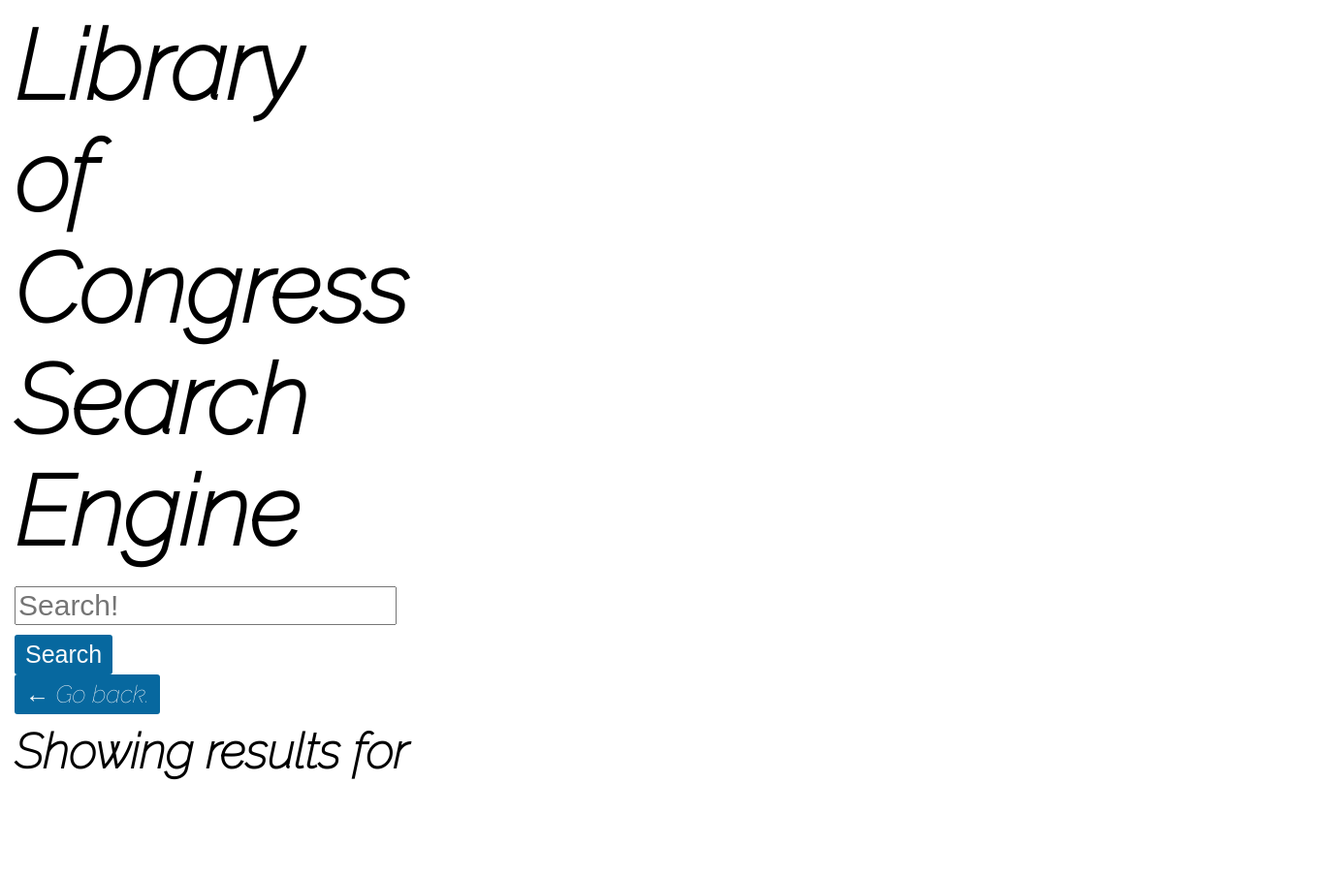
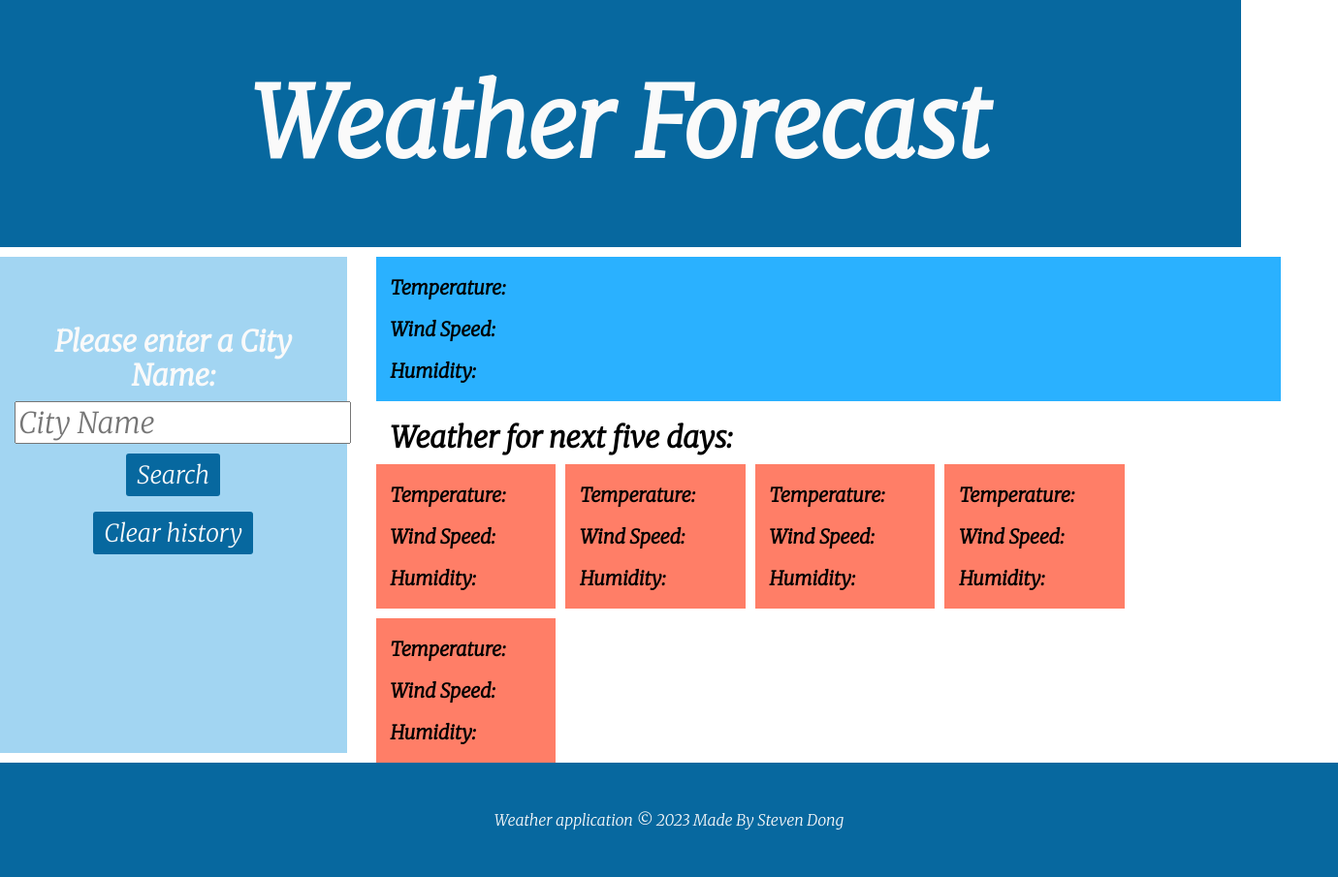
Before and after one commit to StevenDong2512/weather, a plain HTML site: page weather.html in a window 1280 px wide. Shown: the whole page at 97% size, 1380 px wide, since content can reach past the window. Before the commit the page ends 814 px from the top, so only its background shows below. Drawn offline with nearby package versions, Linux system fonts and the light colour scheme; a web font is replaced by a local one.

Commit message:
added style

```diff
--- a/Assets/reset.css
+++ b/Assets/reset.css
@@ -6,11 +6,10 @@
 }
 
 
-body {
+body, button, input{
     margin: 0;
     font-family: 'Gloock', serif;
     font-family: 'Merriweather', serif;
-    font-family: 'Raleway', sans-serif;
 }
 
 
@@ -23,11 +22,21 @@
     margin: 10px 0;
   }
 
-  h2 {
+ h2 {
     font-size: 50px;
     margin: 10px 0;
   }
+h3 {
+    font-weight: bold;
+    font-size: 30px;
+    margin: 0;
+  }
 
+p{
+  margin-top: 20px;
+  font-weight: bolder;
+    font-size: 20px;
+}
 .header {
     padding: 60px;
     text-align: center;
@@ -38,9 +47,11 @@
 
 .form{
     padding:70px;
-    width:100%;
     background-color: var(--lblue);
     color:var(--white);
+    margin-top: 10px;
+    margin-bottom: 10px;
+    margin-left: 15px;
 }
 
 .form-input{
--- a/Assets/style.css
+++ b/Assets/style.css
@@ -4,4 +4,23 @@
     --dblue:#07689F;
     --lblue:#A2D5F2;
     --orange:#FF7E67;
+    --mblue:#2ab1ff;
   }
+
+.forecast{
+  margin-left: 30px;
+}
+
+.forecastcurrent{
+  background-color: var(--mblue);
+  margin-top: 10px;
+  margin-bottom: 20px;
+  font-size: 20px;
+  font-weight: bold;
+}
+
+.forecastfuture{
+  background-color: var(--orange);
+  margin-right: 10px;
+  margin-top: 10px;
+}
--- a/weather.html
+++ b/weather.html
@@ -12,26 +12,91 @@
 </head>
 
 <body>
-        <div class="flex-row align-start align-stretch-md align-content-start align-content-stretch-md">
-            <div class="col-12 col-md-3">
-                <h1 class="text-primary">Library of Congress Search Engine</h1>
-                <form id="search-form">
-                    <input id="search-input" class="form-input" type="text" placeholder="Search!">
-                    <button class="btn btn-info btn-block">Search</button>
-                </form>
+    <!-- Header -->
+    <div class="header">
+        <h1>Weather Forecast</h1>
+    </div>
+    <!-- Search form -->
+    <div class="container displayflex ">
+        <div class="row">
+            <div class="col-sm-3 aligncentertext aligncenteritem form">
+                <h3> Please enter a City Name: </h3>
+                <form id="search-form" style="height:300px">
+                    <input id="search-input" class="form-input" type="text" placeholder="City Name">
+                    <button class="btn">Search</button>
+                    <!-- History section -->
+                    <ul class="list-group">
+                    </ul>
+                    <button class="btn" id="clear-history">Clear history</button>
 
-                <div id="search-history"></div>
-                <a href="./index.html" class="btn btn-block btn-danger">&larr; Go back.</a>
             </div>
-
-            <div class="col-12 col-md-9">
-                <h2>Showing results for <span id="result-text"></span></h2>
-                <div id="result-content"></div>
+            <div class="col-sm-8 aligncenteritem forecast">
+                <div class="row">
+                    <div class="col-sm-12 forecastcurrent" id="current">
+                        <h2 class="city-name" id="city"></h2>
+                        <p>Temperature:<span class="currentp" id="temperature"></span></p>
+                        <p>Wind Speed:<span class="currentp" id="wind-speed"></span></p>
+                        <p>Humidity:<span class="currentp" id="humidity"></span></p>
+                    </div>
+                    <div class="col-sm-12" id="future">
+                        <h3>Weather for next five days:</h3>
+                        <div class="row">
+                        <div class="col-sm-2 forecastfuture">
+                            <p id="future-date0"></p>
+                            <p id="future-image0"></p>
+                            <p>Temperature:<span id="future-temp0"></span></p>
+                            <p>Wind Speed:<span id="future-wind0"></span></p>
+                            <p>Humidity:<span id="future-hum0"></span></p>
+                        </div>
+                        <div class="col-sm-2 forecastfuture">
+                            <p id="future-date1"></p>
+                            <p id="future-image1"></p>
+                            <p>Temperature:<span id="future-temp1"></span></p>
+                            <p>Wind Speed:<span id="future-wind1"></span></p>
+                            <p>Humidity:<span id="future-hum1"></span></p>
+                        </div>
+                        <div class="col-sm-2 forecastfuture">
+                            <p id="future-date2"></p>
+                            <p id="future-image2"></p>
+                            <p>Temperature:<span id="future-temp2"></span></p>
+                            <p>Wind Speed:<span id="future-wind2"></span></p>
+                            <p>Humidity:<span id="future-hum2"></span></p>
+                        </div>
+                        <div class="col-sm-2 forecastfuture">
+                            <p id="future-date3"></p>
+                            <p id="future-image3"></p>
+                            <p>Temperature:<span id="future-temp3"></span></p>
+                            <p>Wind Speed:<span id="future-wind3"></span></p>
+                            <p>Humidity:<span id="future-hum3"></span></p>
+                        </div>
+                        <div class="col-sm-2 forecastfuture">
+                            <p id="future-date4"></p>
+                            <p id="future-image4"></p>
+                            <p>Temperature:<span id="future-temp4"></span></p>
+                            <p>Wind Speed:<span id="future-wind4"></span></p>
+                            <p>Humidity:<span id="future-hum4"></span></p>
+                        </div>
+                    </div>
+                    </div>
+                </div>
             </div>
         </div>
+    </div>
 
 
-        <script src="./JS/weather.js"></script>
-    </body>
+    <!-- Footer -->
+    <div class="footer aligncentertext">
+        Weather application &copy 2023
+        Made By <a href="https://github.com/StevenDong2512">
+            Steven Dong</a>
+    </div>
+</body>
+<script src="https://code.jquery.com/jquery-3.6.4.min.js"></script>
+<script src="https://cdn.jsdelivr.net/npm/bootstrap@5.3.0-alpha1/dist/js/bootstrap.bundle.min.js"></script>
+<script src="./JS/script.js"></script>
+
+
+<script src="./JS/weather.js"></script>
+</body>
 
 </html>
```
Also changed, not shown: index.html (+1 -1 lines).
